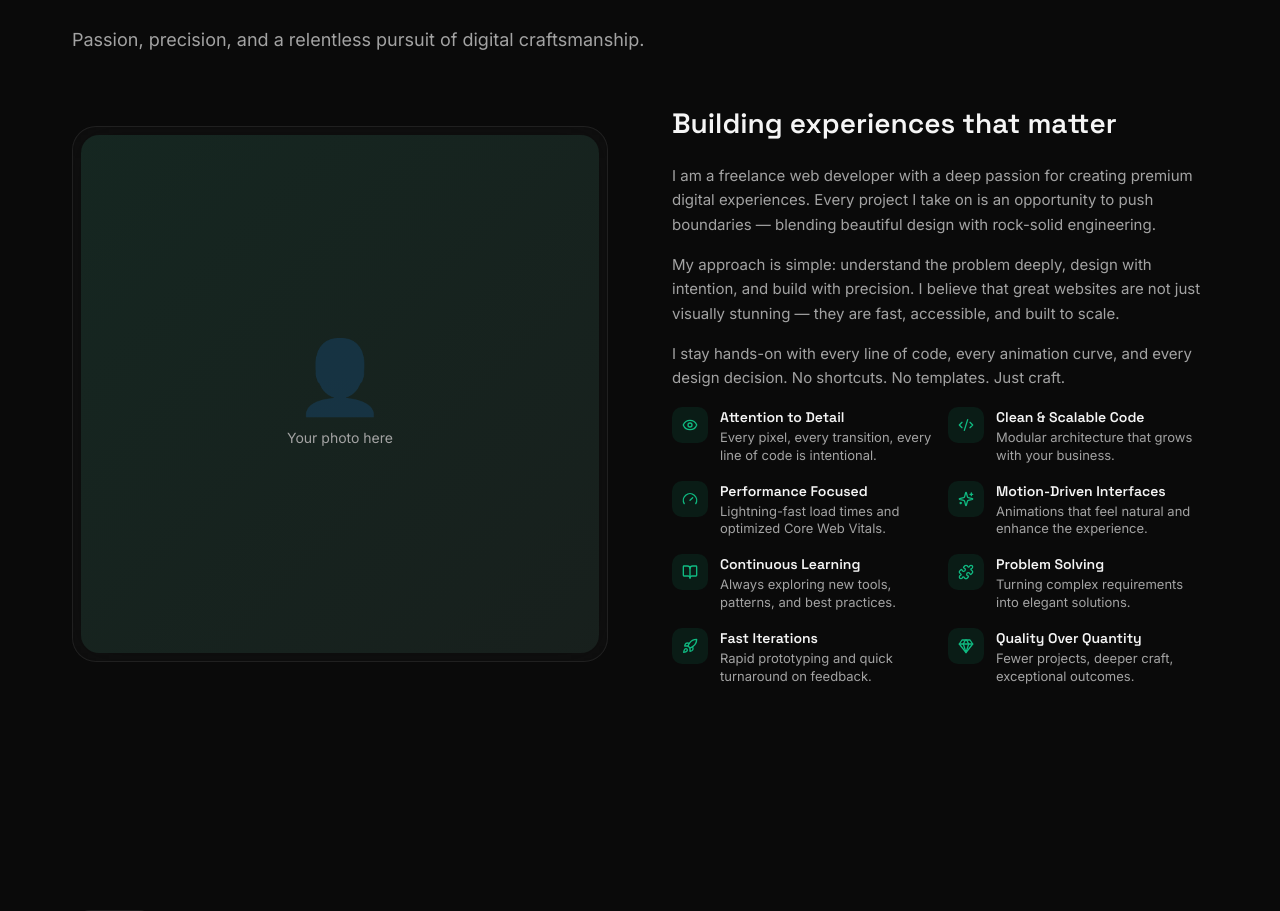
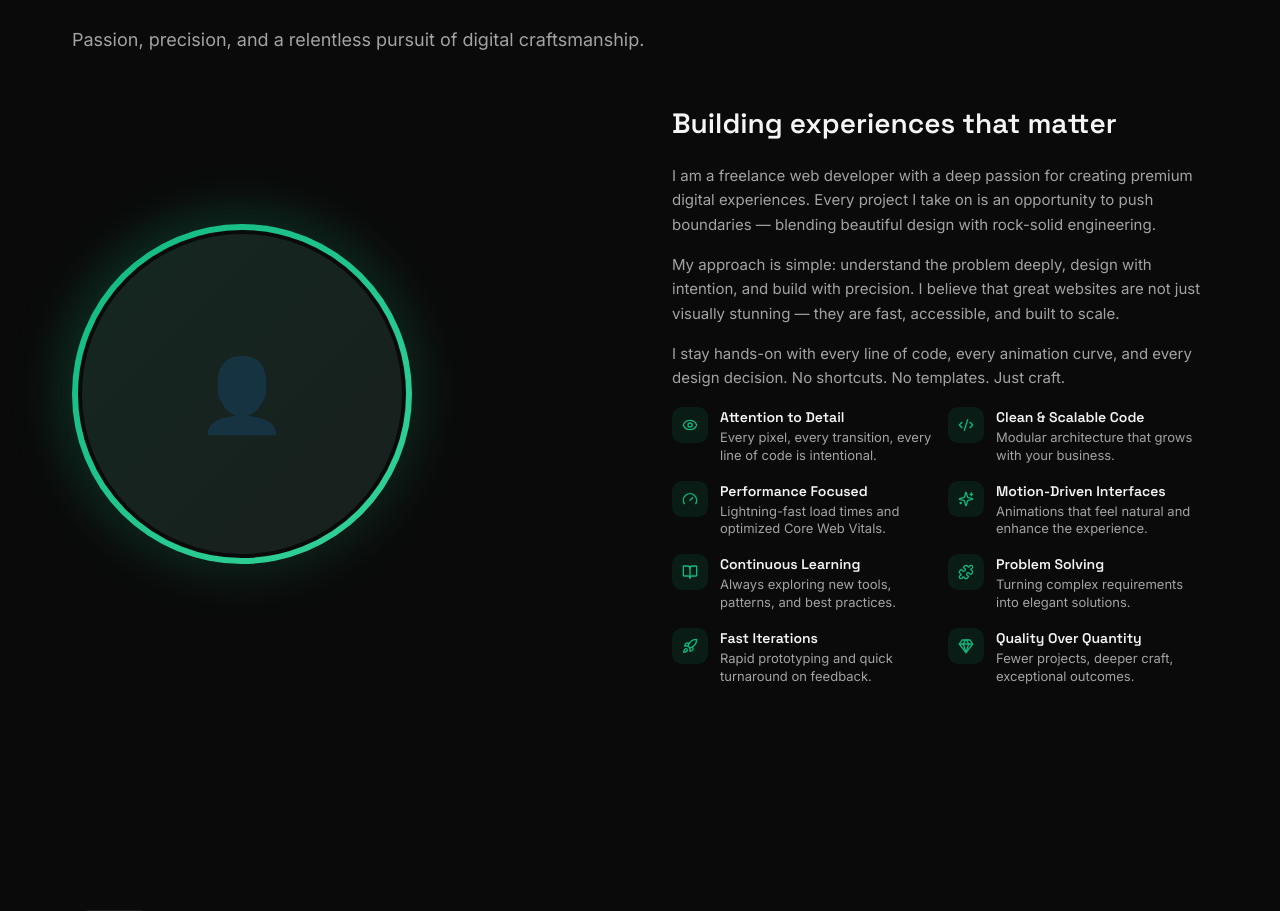
Before and after one commit to ayush143-maker/Pixel, a React (Vite) app: page / in a window 1280 px wide. Shown: the part 5500-6411 px from the top of the page. Built offline with nearby package versions, Linux system fonts and the light colour scheme; no server answers; the database is empty.

Commit message:
Add files via upload

```diff
--- a/src/components/About.tsx
+++ b/src/components/About.tsx
@@ -68,26 +68,29 @@ export default function About() {
       </div>
 
       <div className="grid grid-cols-1 md:grid-cols-2 gap-10 md:gap-16 items-center mt-12">
-        {/* Image Card */}
+        {/* Profile Photo — circular, Instagram-DP style */}
         <motion.div
           initial={{ opacity: 0, x: -40 }}
           whileInView={{ opacity: 1, x: 0 }}
           viewport={{ once: true }}
           transition={{ duration: 0.8, ease: [0.16, 1, 0.3, 1] as const }}
-          className="glass-card p-2 rounded-3xl overflow-hidden"
+          className="flex justify-center md:justify-start"
         >
-          <div className="w-full aspect-square rounded-[18px] bg-surface2 flex items-center justify-center relative overflow-hidden">
+          <div className="relative w-[240px] h-[240px] sm:w-[300px] sm:h-[300px] md:w-[340px] md:h-[340px] flex-shrink-0">
+            {/* Soft glow ring */}
+            <div className="absolute -inset-3 rounded-full bg-gradient-to-br from-accent/25 to-accent-secondary/10 blur-xl" />
+            <div className="relative w-full h-full rounded-full p-1.5 bg-gradient-to-br from-accent to-accent-secondary">
+              <div className="w-full h-full rounded-full overflow-hidden bg-surface2 border-4 border-background flex items-center justify-center relative">
                 {bio.photo_url ? (
                   <img src={bio.photo_url} alt="Portrait" className="w-full h-full object-cover" />
                 ) : (
                   <>
                     <div className="absolute inset-0 bg-gradient-to-br from-accent/[0.1] to-accent-secondary/[0.05]" />
-                <div className="z-[1] text-center px-6">
-                  <div className="text-7xl mb-4 opacity-20">👤</div>
-                  <p className="text-text-secondary text-sm">Your photo here</p>
-                </div>
+                    <div className="z-[1] text-7xl opacity-20">👤</div>
                   </>
                 )}
+              </div>
+            </div>
           </div>
         </motion.div>
 
```
Lines whose indentation alone changed are shown as unchanged.
